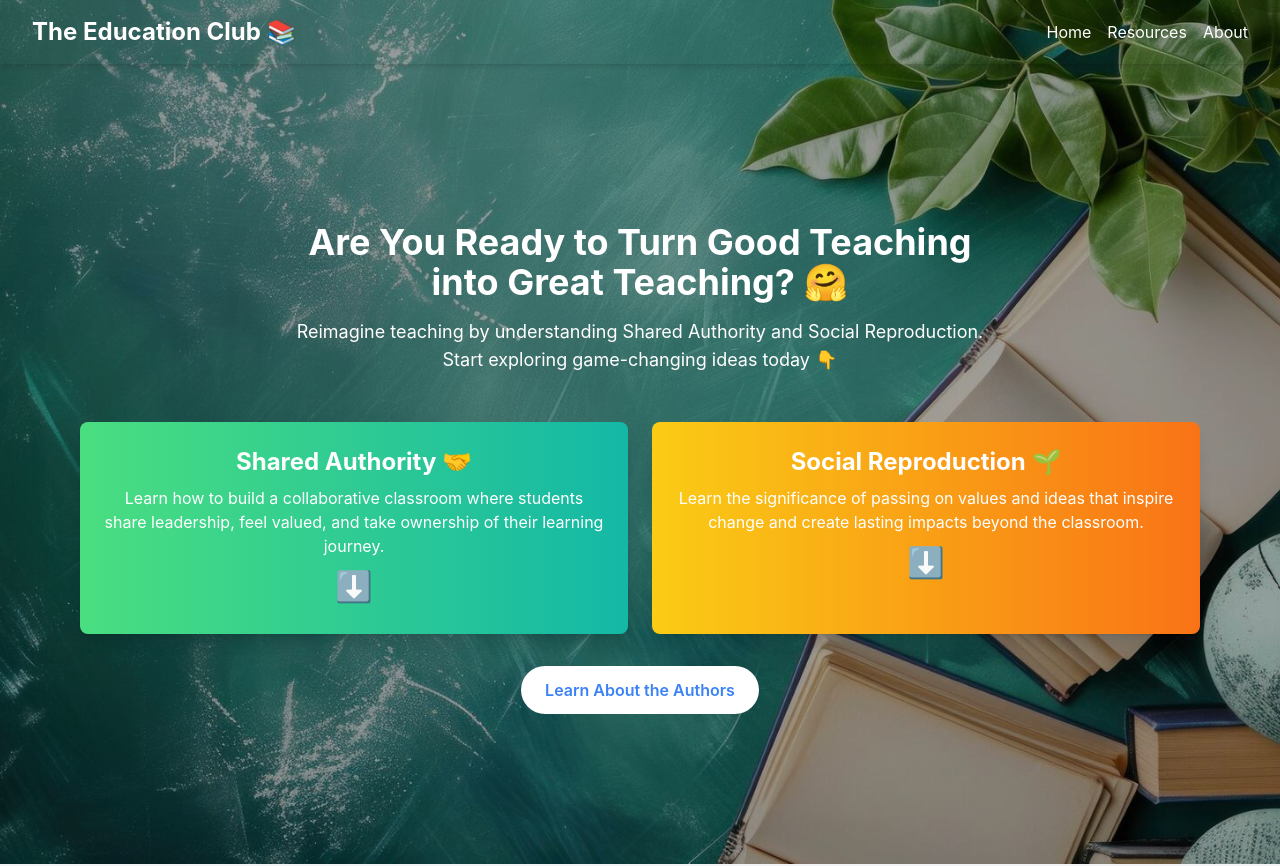
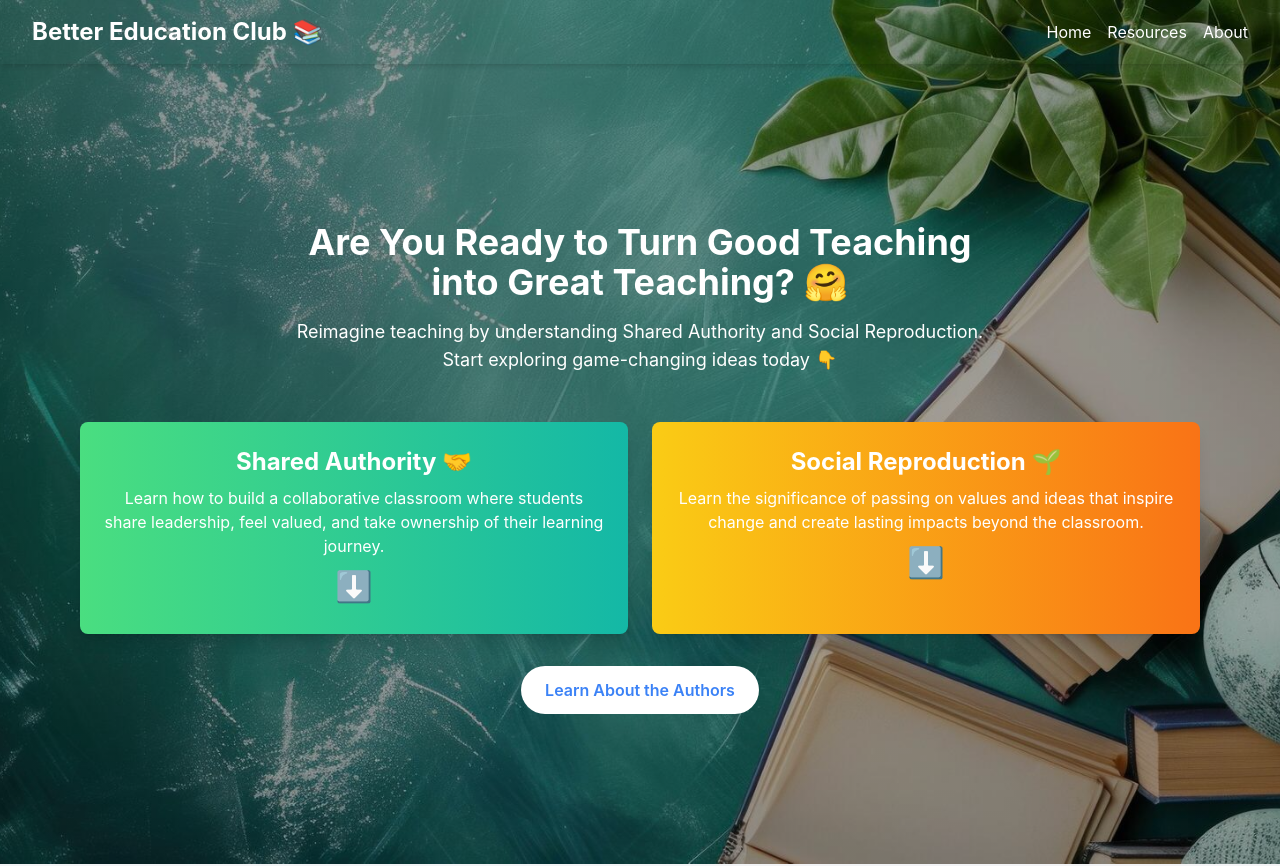
Before and after one commit to xgill15x/education-blog, a React (Create React App) app: page / in a window 1280 px wide. Shown: the top 866 px of the page. Built offline with nearby package versions, Linux system fonts and the light colour scheme.

Commit message:
update translations

```diff
--- a/src/components/About.jsx
+++ b/src/components/About.jsx
@@ -19,7 +19,7 @@ const About = () => {
   return (
     <section id="about" className="w-full bg-gray-100 py-12">
       <div className="max-w-6xl mx-auto px-4 md:px-8 text-center">
-        <h2 className="text-4xl font-bold text-teal-700 mb-8">About Us</h2>
+        <h2 className="text-4xl font-bold text-teal-700 mb-8">About Us 👋</h2>
         <div className="grid grid-cols-1 md:grid-cols-2 gap-8">
           {authors.map((author, index) => (
             <div
--- a/src/components/Header.jsx
+++ b/src/components/Header.jsx
@@ -23,7 +23,7 @@ const Header = () => {
           className="text-2xl font-bold hover:text-gray-200"
           onClick={reloadPage}
         >
-          The Education Club 📚
+          Better Education Club 📚
         </button>
 
         <button
--- a/src/components/Resources.jsx
+++ b/src/components/Resources.jsx
@@ -12,7 +12,7 @@ const Resources = () => {
     <section id="resources" className="w-full bg-gray-100 py-12">
       <div className="max-w-6xl mx-auto">
         <h2 className="text-4xl font-bold text-teal-700 mb-8 text-center">
-          Resources
+          Resources 🗂
         </h2>
         <div className="relative overflow-hidden">
           <div className="flex space-x-6 animate-slide">
```
